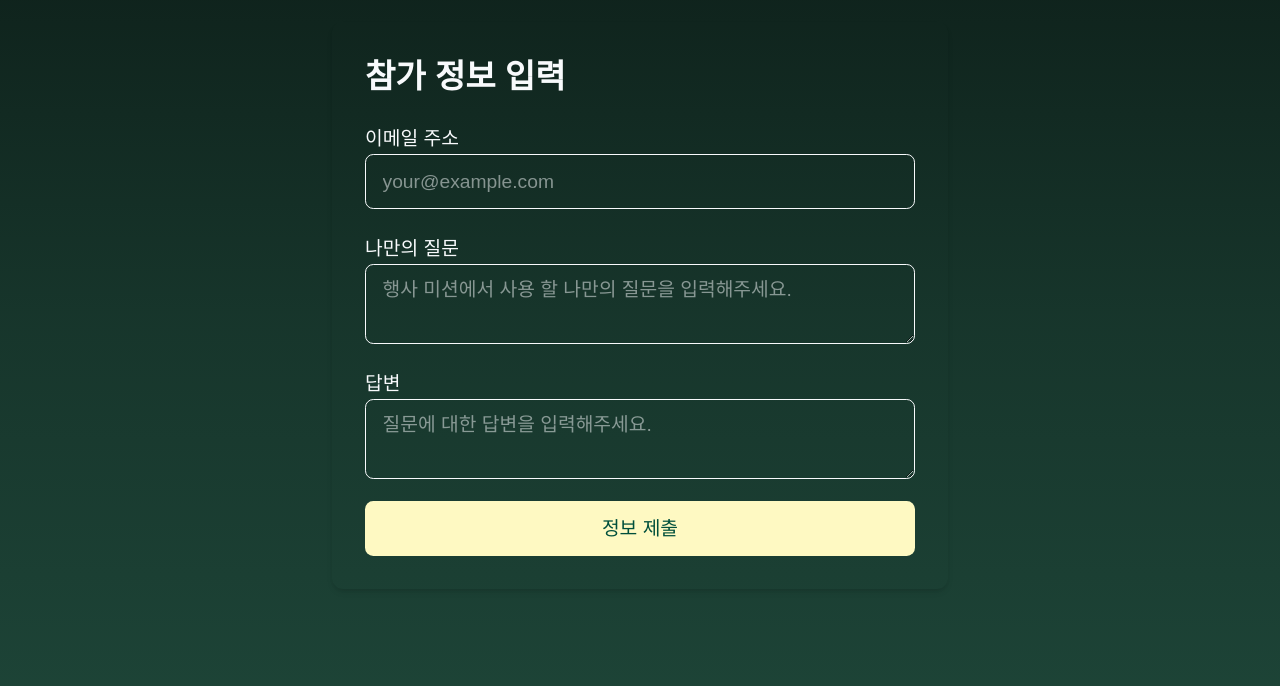
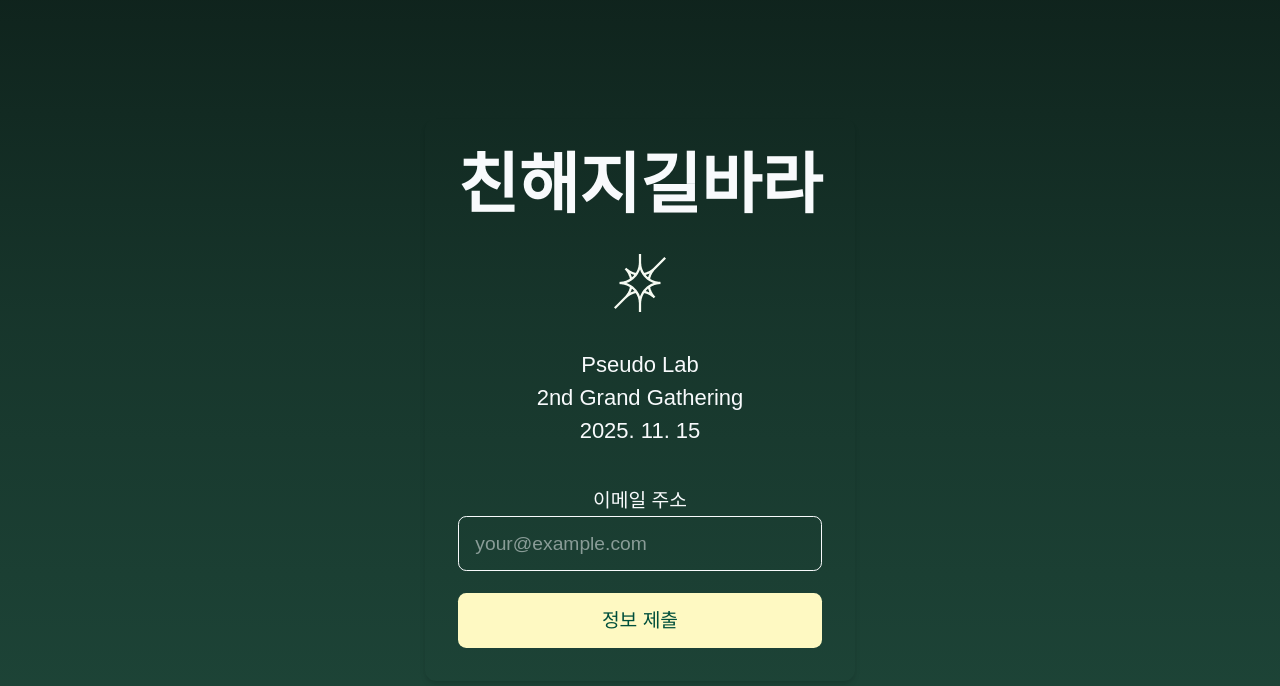
Before and after one commit to Pseudo-Lab/DevFactory, a Next.js app in the folder getcloser/frontend/: page /page1 in a window 1280 px wide. Shown: the top 686 px of the page. Built offline with nearby package versions, Linux system fonts and the light colour scheme; a web font is replaced by a local one.

Commit message:
feat(getcloser): modify texts

```diff
--- a/getcloser/frontend/src/app/page1/page.tsx
+++ b/getcloser/frontend/src/app/page1/page.tsx
@@ -1,28 +1,35 @@
 'use client';
 
 import Link from 'next/link';
+import Image from 'next/image';
 import { Button } from '@/components/ui/button';
 import { Input } from '@/components/ui/input';
 import { Label } from '@/components/ui/label';
-import { Textarea } from '@/components/ui/textarea';
 import { useFormStore } from '../../store/formStore';
+import { Rows } from 'lucide-react';
 
 export default function Page1() {
-  const { email, question, answer, setEmail, setQuestion, setAnswer } = useFormStore();
+  const { email, setEmail } = useFormStore();
 
   const handleSubmit = (e: React.FormEvent) => {
     e.preventDefault();
-    console.log('Form Submitted:', { email, question, answer });
+    console.log('Form Submitted:', { email });
     // Here you would typically send this data to an API
     alert('정보가 제출되었습니다! 콘솔을 확인해주세요.');
   };
 
   return (
-    <div className="container mx-auto p-4">
+    <div className="container mx-auto p-4 min-h-screen flex items-center justify-center">
       <main className="max-w-md mx-auto bg-card text-card-foreground p-6 rounded-lg shadow-md">
-        <h2 className="text-2xl font-semibold mb-4">참가 정보 입력</h2>
+        <h1 className="text-5xl font-bold">친해지길바라</h1>
+        <Image src="/logo.png" alt="Fail" width={52} height={58} style={{marginTop: 36, marginBottom: 36}} className="mx-auto block" />
+        <div className="items-center text-center" style={{marginBottom: 36}}>
+          <p className="text-md mt-1">Pseudo Lab</p>
+          <p className="text-md">2nd Grand Gathering</p>
+          <p className="text-md">2025. 11. 15</p>
+        </div>
         <form className="space-y-4" onSubmit={handleSubmit}>
-          <div>
+          <div className='items-center text-center'>
             <Label htmlFor="email">이메일 주소</Label>
             <Input
               id="email"
@@ -33,26 +40,6 @@ export default function Page1() {
               onChange={(e) => setEmail(e.target.value)}
             />
           </div>
-          <div>
-            <Label htmlFor="question">나만의 질문</Label>
-            <Textarea
-              id="question"
-              placeholder="행사 미션에서 사용 할 나만의 질문을 입력해주세요."
-              required
-              value={question}
-              onChange={(e) => setQuestion(e.target.value)}
-            />
-          </div>
-          <div>
-            <Label htmlFor="answer">답변</Label>
-            <Textarea
-              id="answer"
-              placeholder="질문에 대한 답변을 입력해주세요."
-              required
-              value={answer}
-              onChange={(e) => setAnswer(e.target.value)}
-            />
-          </div>
           <Link href="/page2"><Button type="submit" className="w-full">정보 제출</Button></Link>
 
         </form>
--- a/getcloser/frontend/src/app/page2/page.tsx
+++ b/getcloser/frontend/src/app/page2/page.tsx
@@ -72,6 +72,7 @@ export default function Page2() {
         {[...Array(5)].map((_, index) => (
           <div key={index}>
             <Label htmlFor={`team-email-${index}`}>팀원 {index + 1}</Label>
+            {index === 0 && <Label> (나)</Label>}
             <Input
               id={`team-email-${index}`}
               type="email"
--- a/getcloser/frontend/src/app/page3/page.tsx
+++ b/getcloser/frontend/src/app/page3/page.tsx
@@ -21,11 +21,8 @@ export default function Page3() {
 
   return (
     <div className="container mx-auto p-4">
-      <h1 className="text-2xl font-bold mb-4">Page 3</h1>
-      <p>This is the third page.</p>
-
       <main className="max-w-md mx-auto bg-card text-card-foreground p-6 rounded-lg shadow-md mt-8">
-        <h2 className="text-xl font-semibold mb-4">Page 1에서 입력된 질문:</h2>
+        <h2 className="text-xl font-semibold mb-4">질문:</h2>
         <p className="mb-4 p-2 border rounded bg-muted">{question || '질문이 입력되지 않았습니다.'}</p>
 
         <form className="space-y-4" onSubmit={handleSubmit}>
@@ -44,10 +41,9 @@ export default function Page3() {
       </main>
 
       <nav className="flex justify-between mt-8">
-        <Button asChild>
-          <Link href="/page2">이전 페이지 (Page 2)</Link>
+        <Button asChild className="bg-background text-emerald-900 rounded-full">
+          <Link href="/page2">&lt;</Link>
         </Button>
-        {/* Removed '다음 페이지 (Page 4)' button */}
       </nav>
     </div>
   );
--- a/getcloser/frontend/src/components/Header.tsx
+++ b/getcloser/frontend/src/components/Header.tsx
@@ -7,11 +7,14 @@ export default function Header() {
   const { email } = useFormStore();
 
   return (
-    <header className="text-center py-4 bg-background text-foreground border-b border-border">
-      <h1 className="text-2xl font-bold">행사명: 미정</h1>
-      <p className="text-md mt-1">일정: 미정</p>
-      <p className="text-md">장소: 미정</p>
-      {email && <p className="text-sm mt-2">참가 이메일: <strong>{email}</strong></p>}
+    <header className="py-4 bg-background text-foreground border-b border-border">
+      <h1 className="text-3xl font-bold">친해지길바라</h1>
+      <p className="text-md mt-1 text-center" style={{ margin: 0, padding: 0, lineHeight: '1em' }}>
+        Pseudo Lab<br />
+        2nd Grand Gathering<br />
+        2025. 11. 15
+      </p>
+      {email && <p className="text-sm mt-2"><strong>{email}</strong></p>}
     </header>
   );
 }
```
Also changed, not shown: getcloser/frontend/public/logo.png (added).
